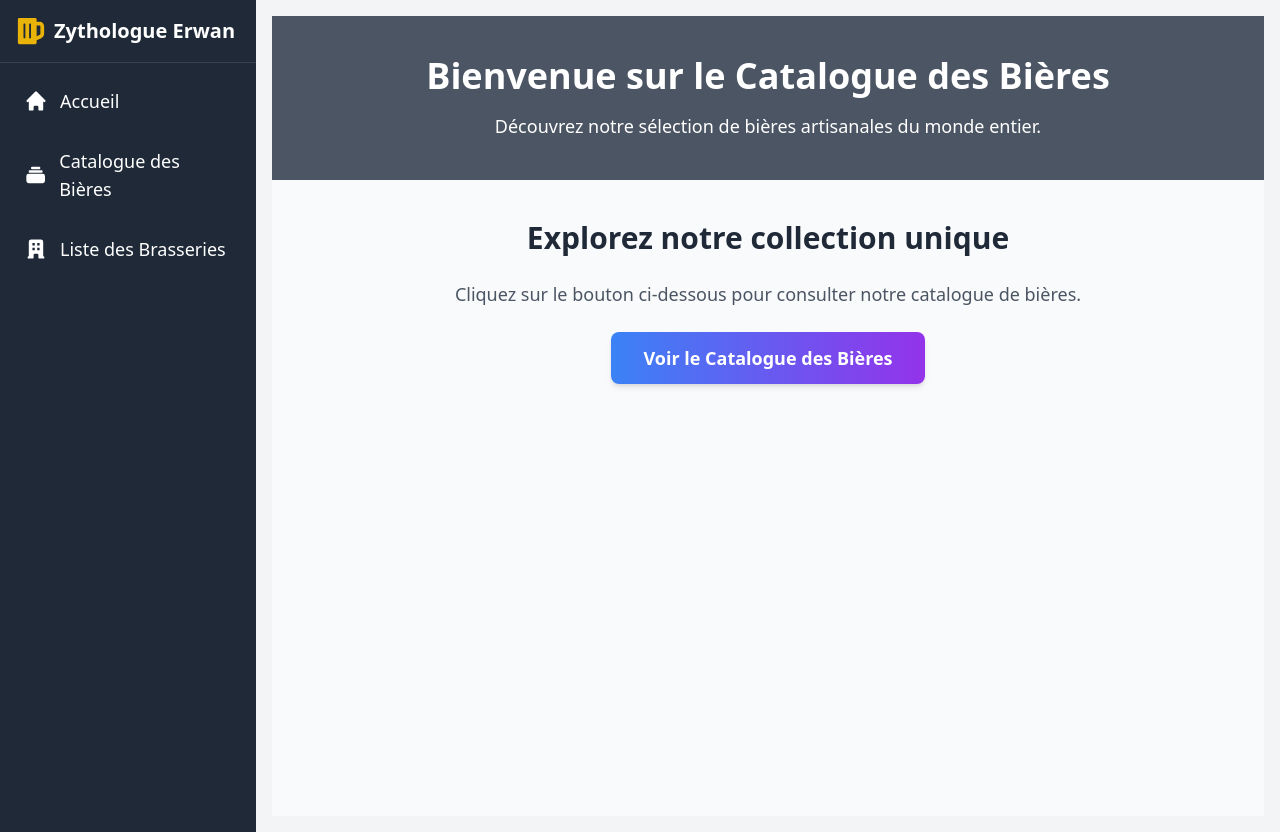
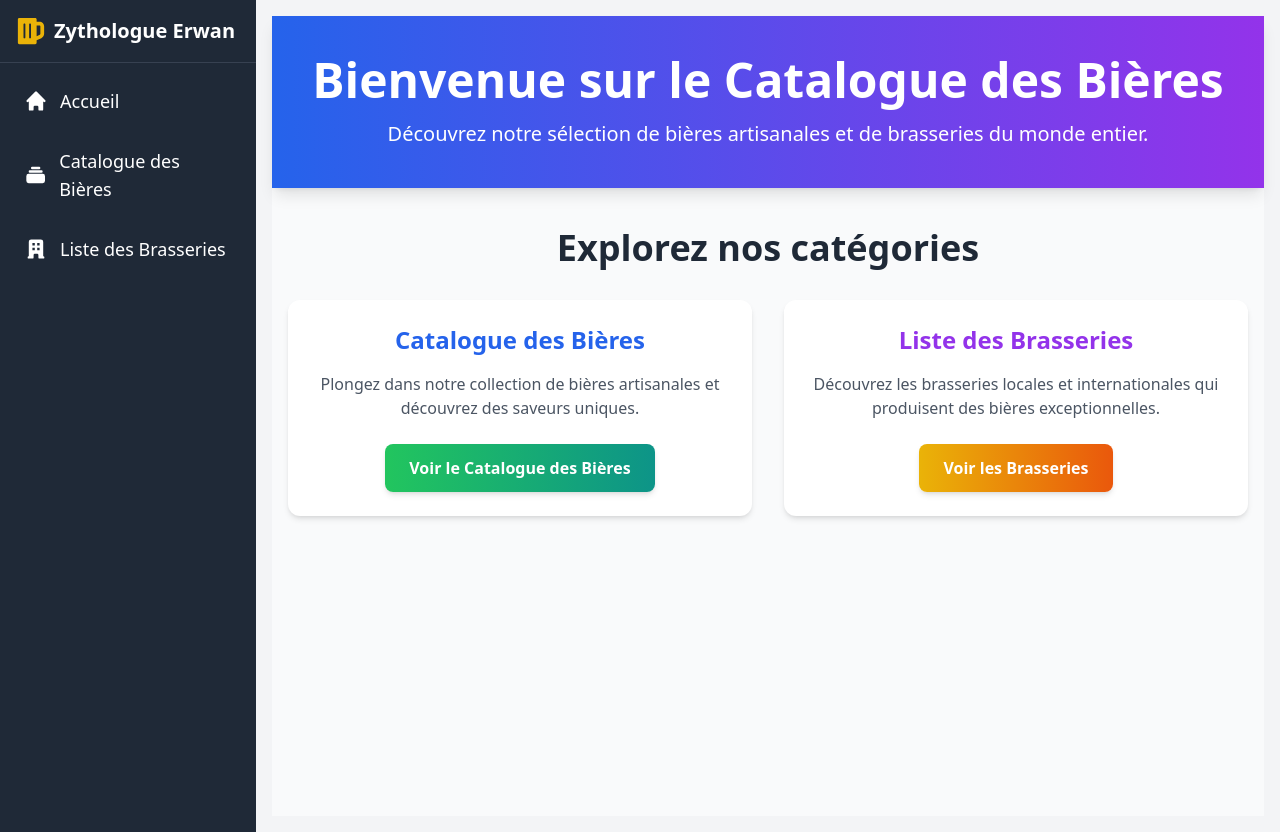
Before and after one commit to 2024-devops-alt-dist/Zythologue-ED, a React (Vite) app: page / in a window 1280 px wide. Built offline with nearby package versions, Linux system fonts and the light colour scheme; no server answers.

Commit message:
💄 style(UI): Amélioration du front

```diff
--- a/src/App.tsx
+++ b/src/App.tsx
@@ -16,7 +16,7 @@ function App() {
   return (
     <div className="relative flex">
       <Sidebar isOpen={isSidebarOpen} toggleSidebar={toggleSidebar} />
-      <div className="flex-1 p-4 bg-gray-100 transition-all duration-300">
+      <div className="flex-1 p-4 bg-gray-100 transition-all duration-300 overflow-auto">
         <Routes>
           <Route path="/" element={<Home />} />
           <Route path="/beers" element={<Beers />} />
--- a/src/components/beer/beerListCard.tsx
+++ b/src/components/beer/beerListCard.tsx
@@ -15,7 +15,7 @@ const BeerCard: React.FC<BeerCardProps> = ({ beer }) => {
   });
 
   return (
-    <div className="relative flex flex-col max-w-xs overflow-hidden rounded-2xl bg-gradient-to-r from-blue-50 to-blue-100 shadow-lg transition-all hover:shadow-2xl hover:-translate-y-1 transform duration-300">
+    <div className="relative flex flex-col max-w-xs overflow-hidden rounded-2xl bg-gradient-to-br from-blue-50 to-blue-100 shadow-xl transition-all hover:shadow-2xl hover:-translate-y-2 transform duration-300">
       {/* Image Section */}
       <div className="relative overflow-hidden group">
         <img
@@ -23,6 +23,10 @@ const BeerCard: React.FC<BeerCardProps> = ({ beer }) => {
           alt={beer.name}
           className="w-full h-48 object-cover rounded-t-2xl group-hover:scale-110 transition-transform duration-300"
         />
+        <div className="absolute inset-0 bg-gradient-to-t from-black to-transparent opacity-0 group-hover:opacity-50 transition-opacity duration-300"></div>
+        <p className="absolute bottom-4 left-4 text-white text-sm font-medium bg-blue-600 bg-opacity-75 px-2 py-1 rounded-md group-hover:bg-blue-700 transition-all duration-300">
+          {beer.abv}% ABV
+        </p>
       </div>
 
       {/* Content Section */}
@@ -47,7 +51,7 @@ const BeerCard: React.FC<BeerCardProps> = ({ beer }) => {
         </div>
         <Link
           to={`/beers/${beer.id_beer}`}
-          className="text-sm text-white bg-blue-600 px-4 py-2 rounded-lg hover:bg-blue-700 transform hover:scale-105 transition duration-300"
+          className="text-sm text-white bg-gradient-to-r from-blue-600 to-purple-600 px-6 py-2 rounded-lg hover:from-blue-700 hover:to-purple-700 transform hover:scale-105 transition duration-300 whitespace-nowrap"
         >
           Voir les détails
         </Link>
--- a/src/components/home.tsx
+++ b/src/components/home.tsx
@@ -8,33 +8,54 @@ const Home: React.FC = () => {
     navigate("/beers");
   };
 
+  const handleViewBreweries = () => {
+    navigate("/breweries");
+  };
+
   return (
     <div className="min-h-screen bg-gray-50">
-      <header className="bg-gray-600 text-white py-10">
+      <header className="bg-gradient-to-r from-blue-600 to-purple-600 text-white py-10 shadow-lg">
         <div className="container mx-auto px-4">
-          <h1 className="text-4xl font-bold text-center">
+          <h1 className="text-5xl font-extrabold text-center">
             Bienvenue sur le Catalogue des Bières
           </h1>
-          <p className="text-lg text-center mt-4">
-            Découvrez notre sélection de bières artisanales du monde entier.
+          <p className="text-xl text-center mt-4">
+            Découvrez notre sélection de bières artisanales et de brasseries du monde entier.
           </p>
         </div>
       </header>
 
       <main className="container mx-auto px-4 py-10 text-center">
-        <h2 className="text-3xl font-semibold text-gray-800 mb-6">
-          Explorez notre collection unique
+        <h2 className="text-4xl font-semibold text-gray-800 mb-8">
+          Explorez nos catégories
         </h2>
-        <p className="text-lg text-gray-600 mb-6">
-          Cliquez sur le bouton ci-dessous pour consulter notre catalogue de
-          bières.
+        <div className="grid grid-cols-1 md:grid-cols-2 gap-8">
+          <div className="p-6 bg-white rounded-xl shadow-md hover:shadow-xl transition-all duration-300">
+            <h3 className="text-2xl font-bold text-blue-600 mb-4">Catalogue des Bières</h3>
+            <p className="text-gray-600 mb-6">
+              Plongez dans notre collection de bières artisanales et découvrez des saveurs uniques.
             </p>
             <button
               onClick={handleViewBeers}
-          className="px-8 py-3 bg-gradient-to-r from-blue-500 to-purple-600 text-white font-semibold text-lg rounded-lg shadow-md hover:shadow-lg hover:from-blue-600 hover:to-purple-700 focus:outline-none focus:ring-4 focus:ring-blue-300 transition-all duration-300"
+              className="px-6 py-3 bg-gradient-to-r from-green-500 to-teal-600 text-white font-semibold rounded-lg shadow-md hover:from-green-600 hover:to-teal-700 focus:outline-none focus:ring-4 focus:ring-green-300 transition-all duration-300"
             >
               Voir le Catalogue des Bières
             </button>
+          </div>
+
+          <div className="p-6 bg-white rounded-xl shadow-md hover:shadow-xl transition-all duration-300">
+            <h3 className="text-2xl font-bold text-purple-600 mb-4">Liste des Brasseries</h3>
+            <p className="text-gray-600 mb-6">
+              Découvrez les brasseries locales et internationales qui produisent des bières exceptionnelles.
+            </p>
+            <button
+              onClick={handleViewBreweries}
+              className="px-6 py-3 bg-gradient-to-r from-yellow-500 to-orange-600 text-white font-semibold rounded-lg shadow-md hover:from-yellow-600 hover:to-orange-700 focus:outline-none focus:ring-4 focus:ring-yellow-300 transition-all duration-300"
+            >
+              Voir les Brasseries
+            </button>
+          </div>
+        </div>
       </main>
     </div>
   );
--- a/src/components/sidebar.tsx
+++ b/src/components/sidebar.tsx
@@ -38,9 +38,9 @@ const Sidebar: React.FC<SidebarProps> = ({ isOpen, toggleSidebar }) => {
       )}
 
       <div
-        className={`fixed inset-y-0 bg-gray-800 text-white max-w-full transform transition-transform duration-300 z-30 ${
+        className={`fixed inset-y-0 left-0 bg-gray-800 text-white w-64  transform transition-transform duration-300 z-30 ${
           isOpen ? "translate-x-0" : "-translate-x-full"
-        } lg:translate-x-0 lg:relative lg:w-64`}
+        } lg:translate-x-0 lg:relative`}
       >
         <div className="p-4 text-xl font-bold border-b border-gray-700 flex items-center space-x-2">
           <FaBeer className="text-3xl text-yellow-500" />
--- a/src/pages/breweries/BreweriesListPage.tsx
+++ b/src/pages/breweries/BreweriesListPage.tsx
@@ -3,7 +3,7 @@ import { useBreweries } from "./hooks/useBreweries";
 import BreweryCard from "../../components/brewery/BreweryListCard";
 
 const BreweriesPage: React.FC = () => {
-  const { breweries, loading, error } = useBreweries();
+  const { breweries, loading, error, searchName, searchCountry, handleNameChange, handleCountryChange, filteredBreweries } = useBreweries();
 
   if (loading) {
     return (
@@ -16,16 +16,46 @@ const BreweriesPage: React.FC = () => {
   }
 
   return (
-    <div className="container mx-auto p-4">
-      <h1 className="text-3xl font-bold text-center mb-6">
-        Toute nos Brasseries
-      </h1>
-      <div className="grid grid-cols-1 md:grid-cols-2 lg:grid-cols-3 gap-6">
-        {breweries.map((brewery) => (
-          <BreweryCard key={brewery.id_brewery} brewery={brewery} />
+    <div className="container mx-auto p-6 min-h-screen flex flex-col items-center">
+  <h1 className="text-3xl font-bold text-center mb-8">
+    Toutes nos Brasseries
+  </h1>
+
+  <div className="w-full flex flex-wrap justify-center gap-4 mb-8">
+    <input
+      type="text"
+      placeholder="Rechercher par nom"
+      value={searchName}
+      onChange={handleNameChange}
+      className="px-4 py-2 border border-gray-300 rounded-lg shadow-sm focus:ring-2 focus:ring-blue-500 focus:outline-none w-full max-w-xs"
+    />
+    <select
+      value={searchCountry}
+      onChange={handleCountryChange}
+      className="px-4 py-2 border border-gray-300 rounded-lg shadow-sm focus:ring-2 focus:ring-blue-500 focus:outline-none w-full max-w-xs"
+    >
+      <option value="">Tous les pays</option>
+      {Array.from(new Set(breweries.map((brewery) => brewery.country)))
+        .sort()
+        .map((country) => (
+          <option key={country} value={country}>
+            {country}
+          </option>
         ))}
-      </div>
+    </select>
+  </div>
+
+  {filteredBreweries.length === 0 ? (
+    <div className="text-center text-gray-500">Aucune brasserie trouvée.</div>
+  ) : (
+    <div className="grid grid-cols-1 md:grid-cols-2 lg:grid-cols-3 gap-6 w-full">
+      {filteredBreweries.map((brewery) => (
+        <BreweryCard key={brewery.id_brewery} brewery={brewery} />
+      ))}
     </div>
+  )}
+</div>
+
   );
 };
 
--- a/src/pages/breweries/hooks/useBreweries.ts
+++ b/src/pages/breweries/hooks/useBreweries.ts
@@ -1,12 +1,13 @@
-import { useState, useEffect } from "react";
+import React, { useState, useEffect } from "react";
 import { getBreweries } from "../../../services/brewery/brewerieService";
 import { Brewery } from "../../../response/breweryResponse";
-
 
 export const useBreweries = () => {
   const [breweries, setBreweries] = useState<Brewery[]>([]);
   const [loading, setLoading] = useState<boolean>(true);
   const [error, setError] = useState<string | null>(null);
+  const [searchName, setSearchName] = useState<string>("");
+  const [searchCountry, setSearchCountry] = useState<string>("");
 
   useEffect(() => {
     const fetchBreweries = async () => {
@@ -24,5 +25,30 @@ export const useBreweries = () => {
     fetchBreweries();
   }, []);
 
-  return { breweries, loading, error };
+  const handleNameChange = (e: React.ChangeEvent<HTMLInputElement>) => {
+    setSearchName(e.target.value);
+  };
+
+  const handleCountryChange = (e: React.ChangeEvent<HTMLSelectElement>) => {
+    setSearchCountry(e.target.value);
+  };
+
+  const filteredBreweries = breweries.filter((brewery) => {
+    const matchesName =
+      !searchName || brewery.name.toLowerCase().includes(searchName.toLowerCase());
+    const matchesCountry =
+      !searchCountry || brewery.country.toLowerCase() === searchCountry.toLowerCase();
+    return matchesName && matchesCountry;
+  });
+
+  return {
+    breweries,
+    loading,
+    error,
+    searchName,
+    searchCountry,
+    handleNameChange,
+    handleCountryChange,
+    filteredBreweries,
+  };
 };
```
Also changed, not shown: src/components/brewery/BreweryListCard.tsx (+32 -17 lines), src/assets/brasserie.jpg (added). Lines whose indentation alone changed are shown as unchanged.
